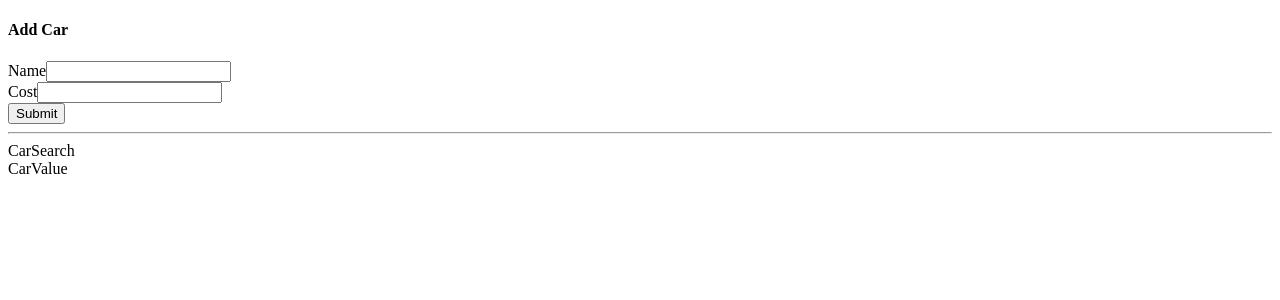
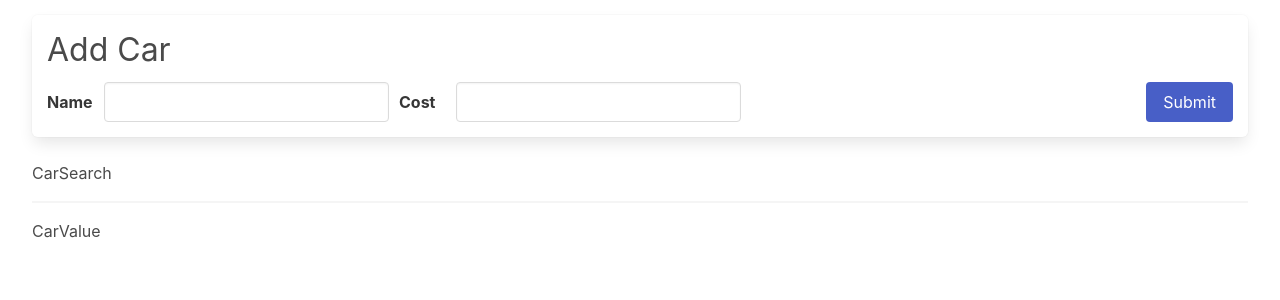
Before and after one commit to klaudiak98/cars-list, a React (Create React App) app: page / in a window 1280 px wide. Shown: the top 300 px of the page. Built offline with nearby package versions, Linux system fonts and the light colour scheme.

Commit message:
Add styling

```diff
--- a/src/App.jsx
+++ b/src/App.jsx
@@ -5,10 +5,10 @@
 
 const App = () => {
   return (
-    <div>
+    <div className='container is-fluid'>
       <CarForm/>
+      <CarSearch/>
       <CarList/>
-      <CarSearch/>
       <CarValue/>
     </div>
   )
--- a/src/index.jsx
+++ b/src/index.jsx
@@ -1,3 +1,5 @@
+import 'bulma/css/bulma.css'
+import './styles.css'
 import React from "react";
 import { createRoot } from 'react-dom/client'
 import { Provider } from 'react-redux'
--- /dev/null
+++ b/src/styles.css
@@ -0,0 +1,79 @@
+.car-form {
+  margin-top: 15px;
+  padding: 15px;
+}
+.car-form .field-group {
+  display: flex;
+  margin-bottom: 0px;
+}
+.car-form form {
+  display: flex;
+  justify-content: space-between;
+}
+.car-form .field {
+  display: flex;
+  align-items: center;
+  margin-bottom: 0px;
+  margin-right: 10px;
+}
+.car-form .field label.label {
+  margin-bottom: 0px;
+  width: 70px;
+}
+.car-form input {
+  width: 100%;
+}
+.car-form h4.subtitle.is-3 {
+  margin-bottom: 0.75rem;
+}
+
+.car-list .panel.bold {
+  font-weight: 600;
+}
+
+.car-list .panel {
+  padding: 10px;
+  display: flex;
+  flex-direction: row;
+  justify-content: space-between;
+  align-items: center;
+}
+
+.car-list p {
+  font-size: 1.5rem;
+}
+
+.car-list .note {
+  font-style: italic;
+  display: block;
+  margin: 40px 20px;
+}
+
+.car-value {
+  font-size: 2rem;
+  text-align: right;
+}
+
+hr {
+  margin: 1rem 0;
+}
+
+.list-header {
+  display: flex;
+  flex-direction: row;
+  justify-content: space-between;
+  align-items: center;
+}
+
+.list-header h3.title {
+  margin-bottom: 0px;
+}
+
+.list-header .search {
+  display: flex;
+  align-items: center;
+}
+.list-header .search .label {
+  margin-bottom: 0px;
+  margin-right: 10px;
+}
```
